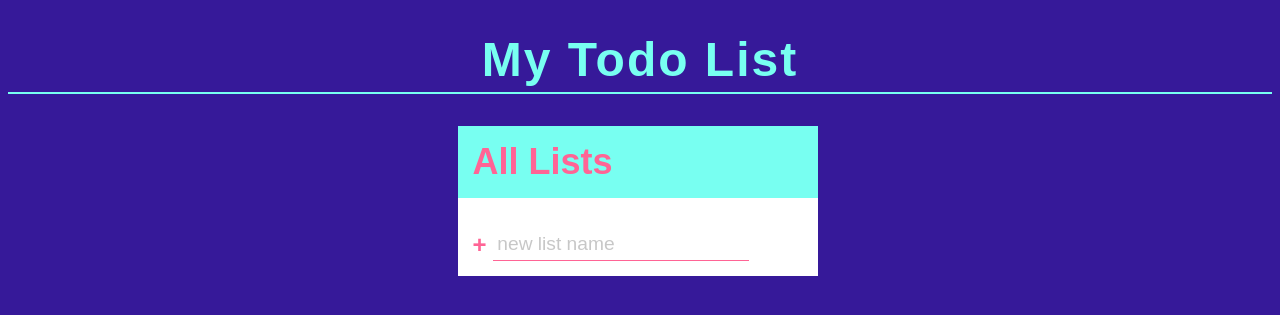
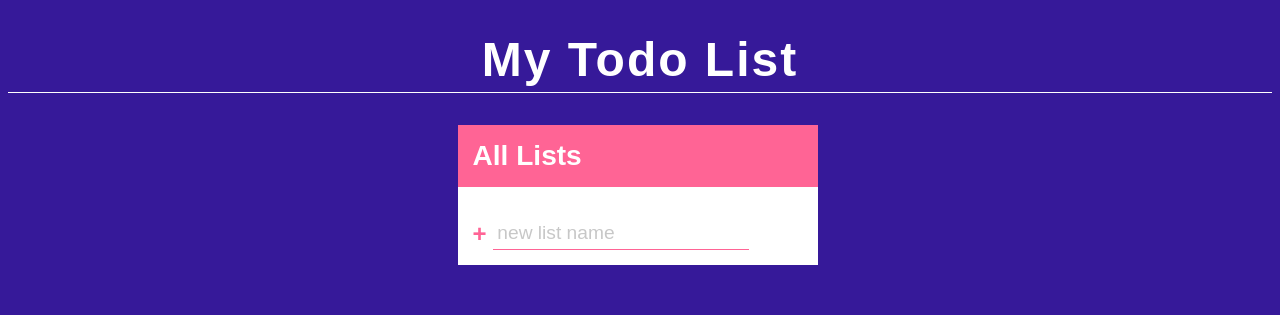
Before and after one commit to Fhareed/TodolistApp, a PHP site: page / in a window 1280 px wide. Shown: the top 315 px of the page. Run offline with PHP 8.4, Linux system fonts and the light colour scheme.

Commit message:
Push changes

```diff
--- a/index.html
+++ b/index.html
@@ -14,7 +14,7 @@
     <div class="tasks-container">
       <div class="all-tasks todo-list">
         <div class="todo-header my-list-header">
-          <h2 class="task-list-title">All Lists</h2>
+          <h3 class="task-list-title">All Lists</h3>
         </div>
 
         <div class="todo-body my-list-body">
@@ -35,7 +35,7 @@
 
       <div class="todo-list tasks-div" data-list-display-container>
         <div class="todo-header">
-          <h2 class="list-title" data-list-title>Youtube</h2>
+          <h3 class="list-title" data-list-title>Youtube</h3>
           <p class="task-count" data-list-count>3 tasks remaining.</p>
         </div>
 
--- a/main.css
+++ b/main.css
@@ -32,9 +32,9 @@ grid:
   text-align: center;
   /* font-size: cal(4vw + 2rem);
     font-weight: 900;*/
-  color: #78fff1;
+  color: #fff;
   letter-spacing: 2px;
-  border-bottom: 2px solid;
+  border-bottom: 1px solid;
   padding-bottom: 5px;
   /* margin: 20px;
     padding-left: 100px; */
@@ -133,7 +133,8 @@ form {
 
 .todo-header {
   padding: var(--spacer);
-  background: #78fff1 /* #e4e4e4 */;
+  background: #ff6495 /* #e4e4e4 */;
+  color: white;
   display: flex;
   align-items: center;
   justify-content: space-between;
@@ -281,7 +282,7 @@ form {
 
 .todo-list.tasks-div {
   background: #361999;
-  border: 2px solid #fff;
+  border: 1px solid #fff;
 }
 
 .tasks-div .todo-body {
```
